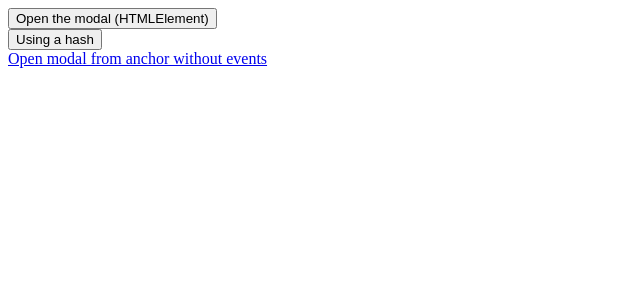
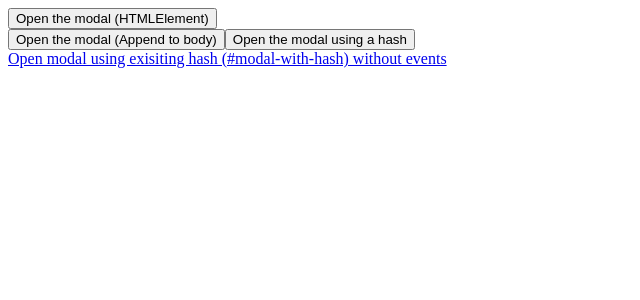
Before and after one commit to wethegit/react-modal, a React (Vite) app: page / in a window 1280 px wide. Shown: the top 300 px of the page, without its empty margins (0-640 px from the left). Built offline with nearby package versions, Linux system fonts and the light colour scheme.

Commit message:
update(react-modal): added an example of appending to body and updated anchor text

```diff
--- a/src/main.module.css
+++ b/src/main.module.css
@@ -31,3 +31,7 @@
   --ease: cubic-bezier(0.77, 0, 0.1, 1.39);
   --scale: 1;
 }
+
+.CustomModalAbsolute {
+  position: absolute;
+}
--- a/src/main.tsx
+++ b/src/main.tsx
@@ -1,4 +1,4 @@
-import React, { useRef } from "react"
+import React, { useRef, useEffect } from "react"
 import { createRoot } from "react-dom/client"
 
 import { Modal, ModalContent, useModal, ModalBackdrop } from "./lib"
@@ -36,6 +36,39 @@ function CustomModal() {
   )
 }
 
+function CustomModalOnBody() {
+  const triggerButton = useRef(null)
+  const bodyRef = useRef<HTMLElement | null>(null)
+  const { isOpen, toggle } = useModal({
+    triggerRef: triggerButton,
+  })
+
+  useEffect(() => {
+    bodyRef.current = document.body
+  }, [])
+
+  return (
+    <>
+      {/* `triggerRef` allows the focus to shift to whatever triggered the modal, on close. */}
+      <button ref={triggerButton} onClick={toggle}>
+        Open the modal (Append to body)
+      </button>
+
+      {isOpen && bodyRef.current && (
+        <Modal renderTo={bodyRef.current} className={styles.CustomModalAbsolute}>
+          <ModalBackdrop onClick={toggle} className={styles.CustomModalOverlay} />
+          <ModalContent className={classnames([styles.CustomModalContent])}>
+            <button onClick={toggle} className={styles.CustomModalClose}>
+              Close
+            </button>
+            <p>Voluptate Lorem ut minim excepteur sit fugiat anim magna aliquip.</p>
+          </ModalContent>
+        </Modal>
+      )}
+    </>
+  )
+}
+
 function ModalWithHash() {
   const triggerButton = useRef(null)
   const modalRootRef = useRef(null)
@@ -47,7 +80,7 @@ function ModalWithHash() {
   return (
     <>
       <button ref={triggerButton} onClick={toggle}>
-        Using a hash
+        Open the modal using a hash
       </button>
       <div ref={modalRootRef}></div>
 
@@ -70,8 +103,11 @@ function App() {
   return (
     <>
       <CustomModal />
+      <CustomModalOnBody />
       <ModalWithHash />
-      <a href="#modal-with-hash">Open modal from anchor without events</a>
+      <a href="#modal-with-hash">
+        Open modal using exisiting hash (#modal-with-hash) without events
+      </a>
     </>
   )
 }
```
